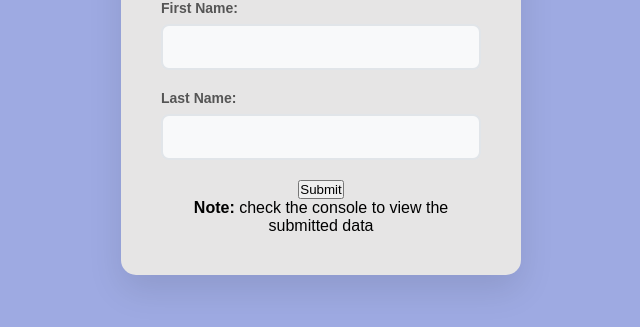
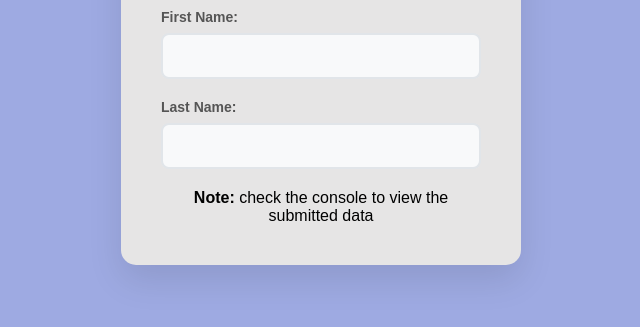
Before and after one commit to nagalapuram-sidvilaasa-sada/LALAS, a plain HTML site: page index.html in a window 1280 px wide. Shown: the part 343-670 px from the top of the page, without its empty margins (319-959 px from the left). Drawn offline with Linux system fonts and the light colour scheme.

Commit message:
Update index.html

```diff
--- a/index.html
+++ b/index.html
@@ -85,7 +85,7 @@
                 <input type="text" id="lastName" name="lastName" required>
             </div>
 
-            <button type="submit" class="submit-btn">Submit</button>
+
         </form>
 
         <div class="console-note">
```
